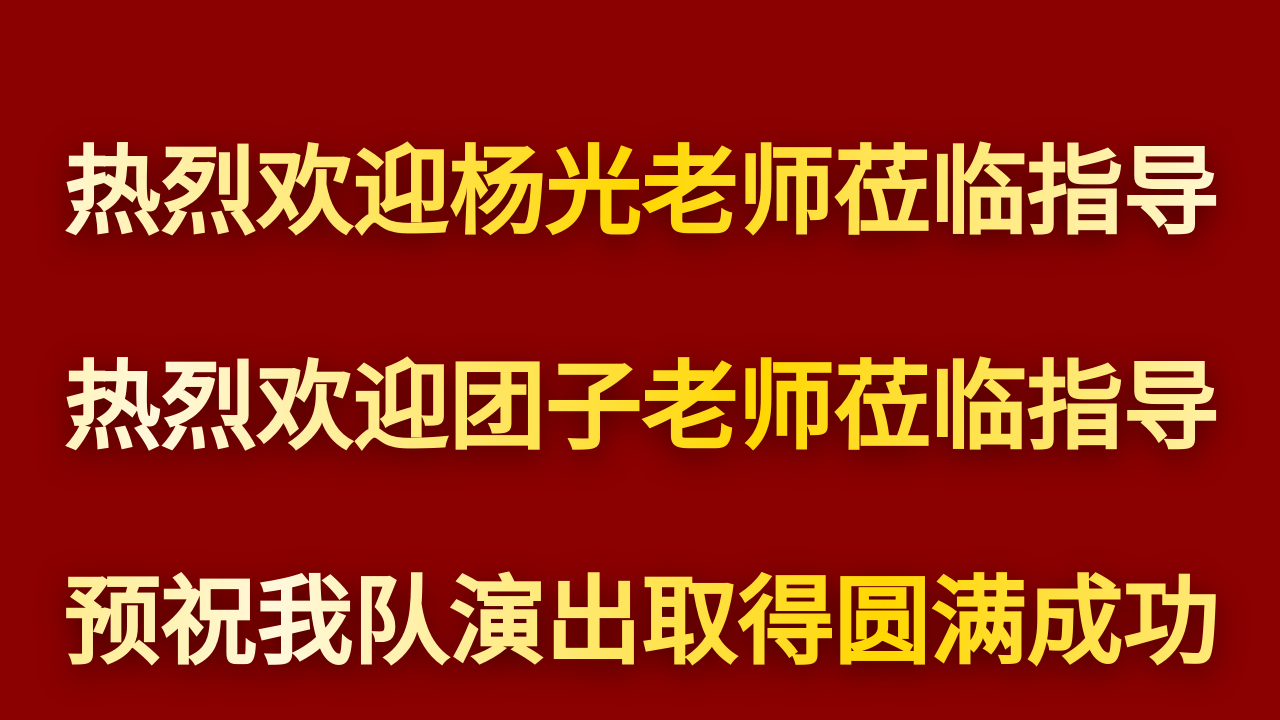
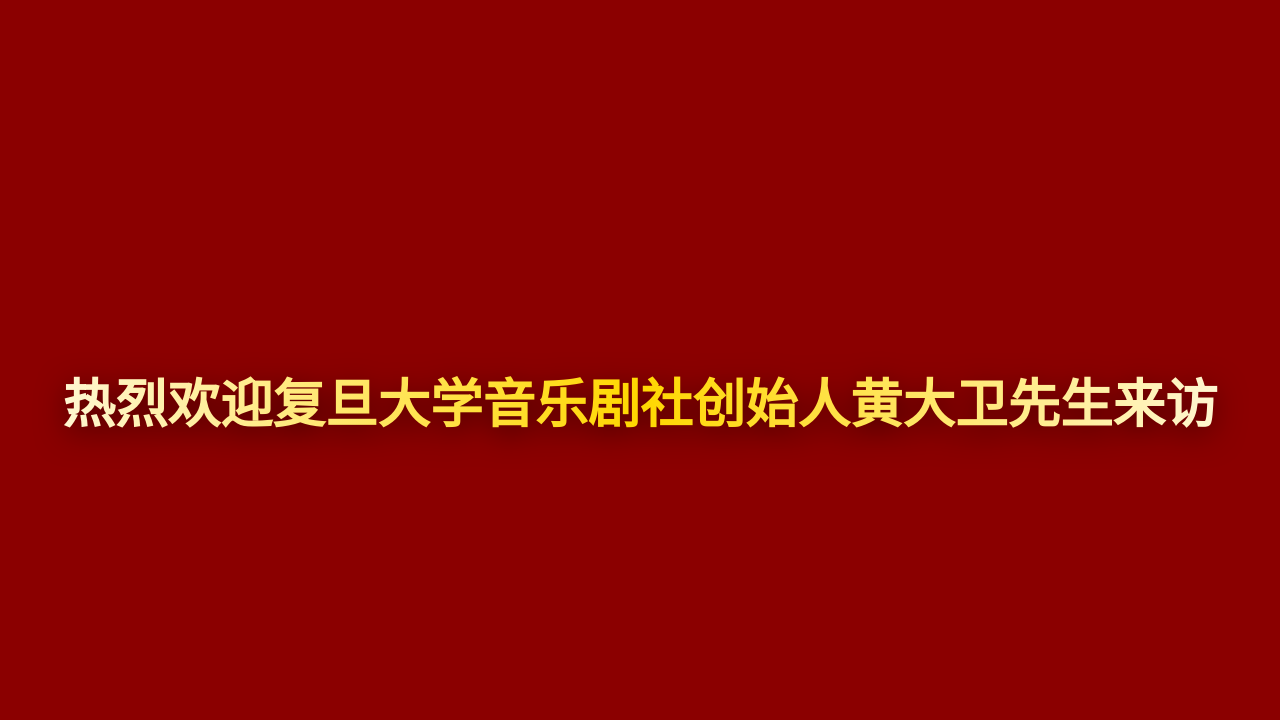
Before and after one commit to RuoanJi/TVWelcomeBanner, a plain HTML site: page index.html in a window 1280 px wide. Drawn offline with Linux system fonts and the light colour scheme.

Commit message:
update text

```diff
--- a/index.html
+++ b/index.html
@@ -76,7 +76,7 @@
         function init() {
             const urlParams = new URLSearchParams(window.location.search);
             // 默认文案，你可以随意增加行数，用 | 隔开
-            const defaultContent = "热烈欢迎杨光老师莅临指导|热烈欢迎团子老师莅临指导|预祝我队演出取得圆满成功";
+            const defaultContent = "热烈欢迎复旦大学音乐剧社创始人黄大卫先生来访";
             const rawText = urlParams.get('text') || defaultContent;
             const lines = rawText.split('|');
 
```
